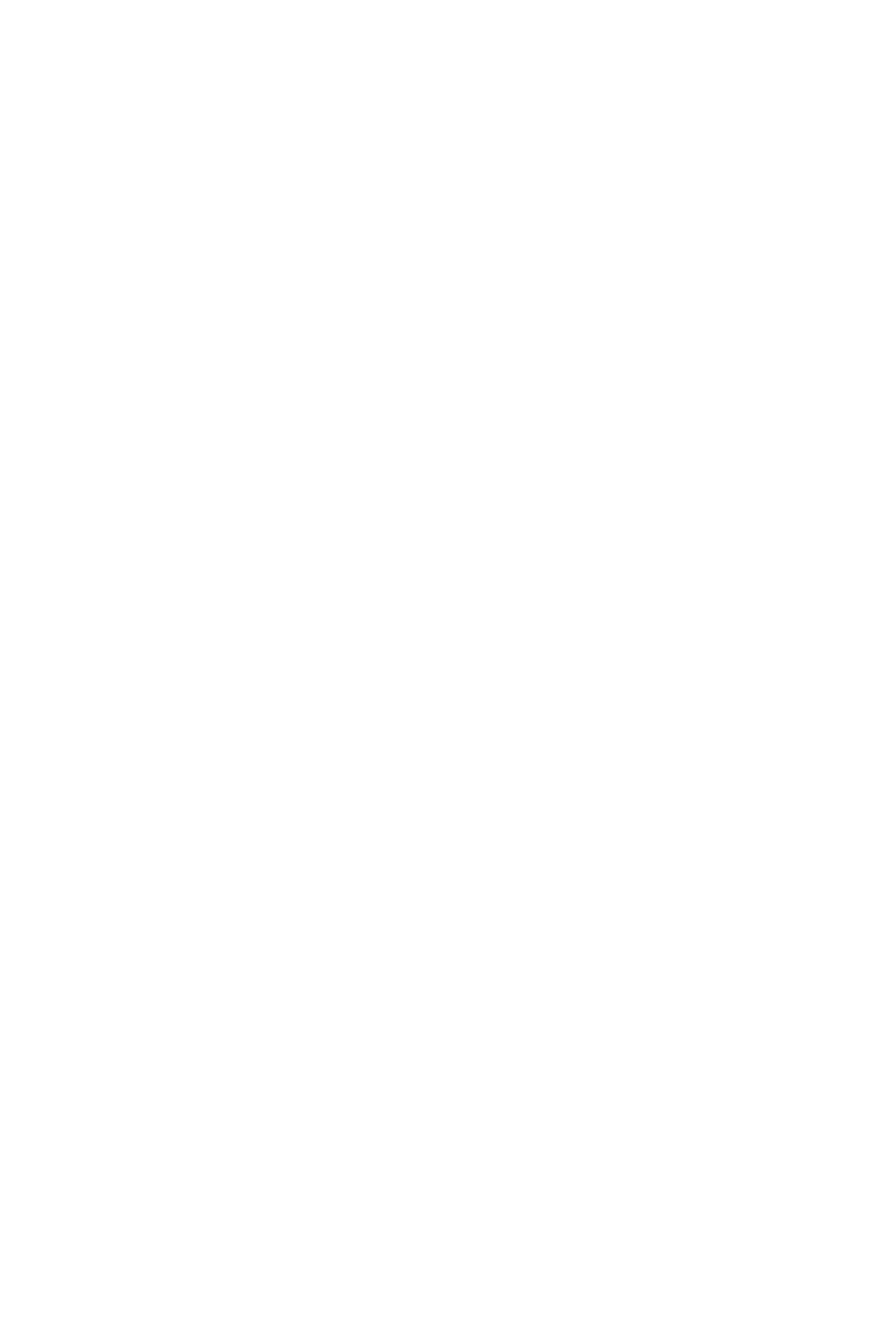
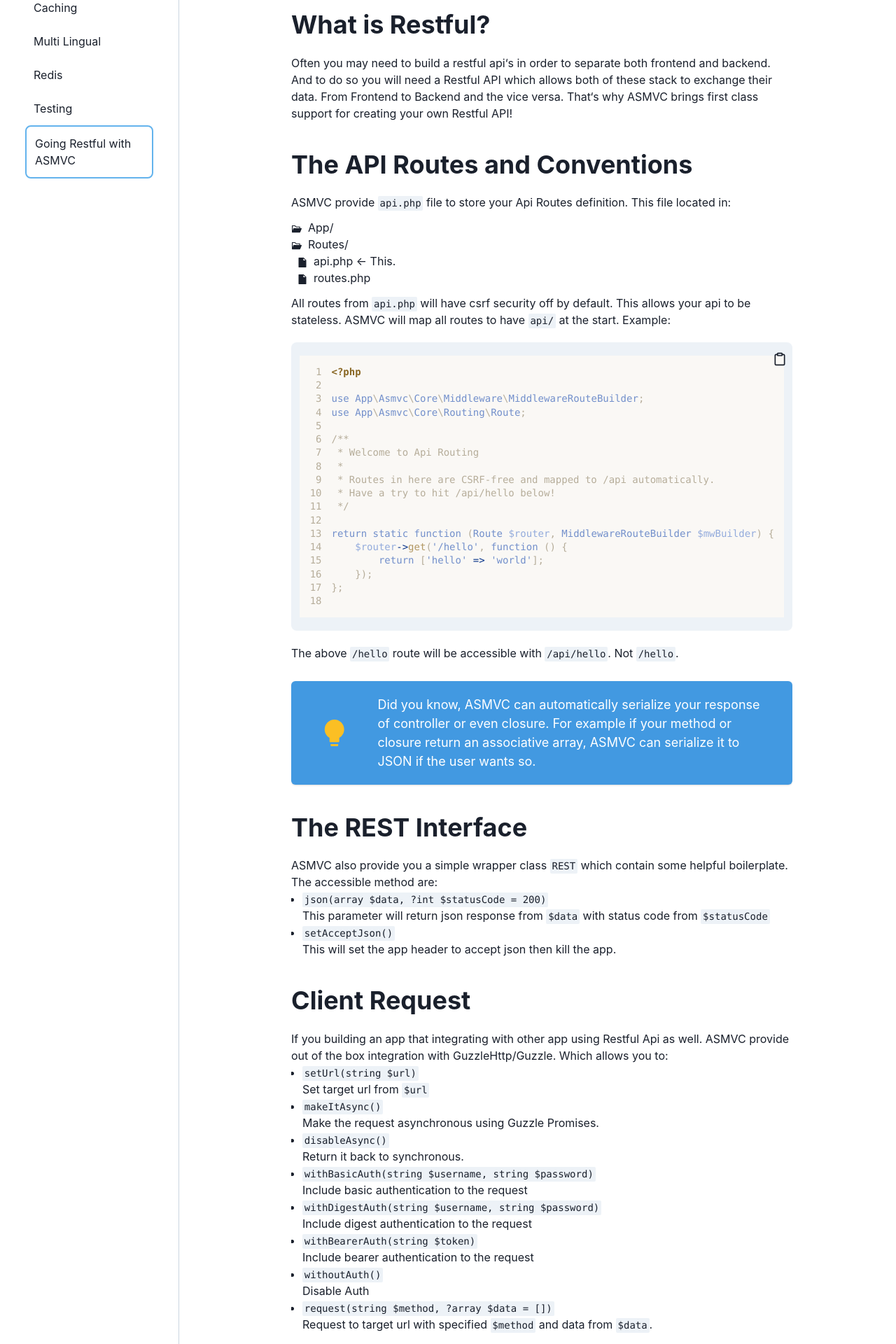
Before and after one commit to albetnov/asmvc-docs, a Next.js app: page /docs/advanced/rest in a window 1280 px wide. Before the commit this address had no page. Shown: the part 480-2400 px from the top of the page at 70% size. Before the commit the page ends 800 px from the top, so only its background shows below. Built offline with nearby package versions, Linux system fonts and the light colour scheme.

Commit message:
feat: add rest page

```diff
--- a/Components/Docs/layoutModel.tsx
+++ b/Components/Docs/layoutModel.tsx
@@ -61,7 +61,8 @@
             {title: "Caching", href: "/docs/advanced/cache"},
             {title: "Multi Lingual", href: "/docs/advanced/translation"},
             {title: "Redis", href: "/docs/advanced/redis"},
-            {title: "Testing", href: "/docs/advanced/tests"}
+            {title: "Testing", href: "/docs/advanced/tests"},
+            {title: "Going Restful with ASMVC", href: "/docs/advanced/rest"}
         ]
     }
 ];
--- /dev/null
+++ b/Models/Advanced/rest.ts
@@ -0,0 +1,27 @@
+const navigations = [
+    {link: "intro", title: "What is Restful?"},
+    {link: "api-routes", title: "The API Routes and Conventions"},
+    {link: "rest-interface", title: "The REST Interface"},
+    {link: "client", title: "Client Request"}
+];
+
+const apiFile = `<?php
+
+use App\\Asmvc\\Core\\Middleware\\MiddlewareRouteBuilder;
+use App\\Asmvc\\Core\\Routing\\Route;
+
+/**
+ * Welcome to Api Routing
+ *
+ * Routes in here are CSRF-free and mapped to /api automatically.
+ * Have a try to hit /api/hello below!
+ */
+
+return static function (Route $router, MiddlewareRouteBuilder $mwBuilder) {
+    $router->get('/hello', function () {
+        return ['hello' => 'world'];
+    });
+};
+`;
+
+export {navigations, apiFile};
--- /dev/null
+++ b/pages/docs/advanced/rest/index.tsx
@@ -0,0 +1,112 @@
+import Layout from "../../../../Components/Docs/Layout";
+import {apiFile, navigations} from "../../../../Models/Advanced/rest";
+import Section from "../../../../Components/Docs/Section";
+import {Code, Link, List, ListItem, Text, UnorderedList} from "@chakra-ui/react";
+import OpenFolder from "../../../../Components/Docs/OpenFolder";
+import File from "../../../../Components/Docs/File";
+import CodeMultiLine from "../../../../Components/Docs/CodeMultiLine";
+import TipsCard from "../../../../Components/Docs/TipsCard";
+
+export default function Rest() {
+    return (
+        <Layout title="Restful" subTitle="Going Restful With ASMVC" navigations={navigations}
+                navigatorTitle="Restful Contents">
+            <Section navigator={navigations[0]}>
+                <Text>
+                    Often you may need to build a restful api&lsquo;s in order to separate both frontend and backend.
+                    And to do so you will need a Restful API which allows both of these stack to exchange their data.
+                    From Frontend to Backend and the vice versa. That&lsquo;s why ASMVC brings first class support
+                    for creating your own Restful API!
+                </Text>
+            </Section>
+            <Section navigator={navigations[1]}>
+                <Text>
+                    ASMVC provide <Code>api.php</Code> file to store your Api Routes definition. This file located in:
+                </Text>
+                <List my={3}>
+                    <OpenFolder>
+                        App/
+                        <OpenFolder>
+                            Routes/
+                            <List ml={2}>
+                                <File>api.php &lt;- This.</File>
+                                <File>routes.php</File>
+                            </List>
+                        </OpenFolder>
+                    </OpenFolder>
+                </List>
+                <Text>
+                    All routes from <Code>api.php</Code> will have csrf security off by default. This allows your api to
+                    be stateless. ASMVC will map all routes to have <Code>api/</Code> at the start. Example:
+                </Text>
+                <CodeMultiLine code={apiFile}/>
+                <Text>The above <Code>/hello</Code> route will be accessible with <Code>/api/hello</Code>.
+                    Not <Code>/hello</Code>.</Text>
+                <TipsCard>
+                    Did you know, ASMVC can automatically serialize your response of controller or even closure. For
+                    example if your method or closure return an associative array, ASMVC can serialize it to JSON if the
+                    user wants so.
+                </TipsCard>
+            </Section>
+            <Section navigator={navigations[2]}>
+                <Text>
+                    ASMVC also provide you a simple wrapper class <Code>REST</Code> which contain some helpful
+                    boilerplate. The accessible method are:
+                </Text>
+                <UnorderedList>
+                    <ListItem>
+                        <Code>json(array $data, ?int $statusCode = 200)</Code>
+                        <Text>This parameter will return json response from <Code>$data</Code> with status code
+                            from <Code>$statusCode</Code></Text>
+                    </ListItem>
+                    <ListItem>
+                        <Code>setAcceptJson()</Code>
+                        <Text>This will set the app header to accept json then kill the app.</Text>
+                    </ListItem>
+                </UnorderedList>
+            </Section>
+            <Section navigator={navigations[3]}>
+                <Text>
+                    If you building an app that integrating with other app using Restful Api as well. ASMVC provide
+                    out of the box integration with <Link
+                    href="https://packagist.org/packages/guzzlehttp/guzzle">GuzzleHttp/Guzzle</Link>. Which allows you
+                    to:
+                </Text>
+                <UnorderedList>
+                    <ListItem>
+                        <Code>setUrl(string $url)</Code>
+                        <Text>Set target url from <Code>$url</Code></Text>
+                    </ListItem>
+                    <ListItem>
+                        <Code>makeItAsync()</Code>
+                        <Text>Make the request asynchronous using Guzzle Promises.</Text>
+                    </ListItem>
+                    <ListItem>
+                        <Code>disableAsync()</Code>
+                        <Text>Return it back to synchronous.</Text>
+                    </ListItem>
+                    <ListItem>
+                        <Code>withBasicAuth(string $username, string $password)</Code>
+                        <Text>Include basic authentication to the request</Text>
+                    </ListItem>
+                    <ListItem>
+                        <Code>withDigestAuth(string $username, string $password)</Code>
+                        <Text>Include digest authentication to the request</Text>
+                    </ListItem>
+                    <ListItem>
+                        <Code>withBearerAuth(string $token)</Code>
+                        <Text>Include bearer authentication to the request</Text>
+                    </ListItem>
+                    <ListItem>
+                        <Code>withoutAuth()</Code>
+                        <Text>Disable Auth</Text>
+                    </ListItem>
+                    <ListItem>
+                        <Code>request(string $method, ?array $data = [])</Code>
+                        <Text>Request to target url with specified <Code>$method</Code> and data from <Code>$data</Code>.</Text>
+                    </ListItem>
+                </UnorderedList>
+            </Section>
+        </Layout>
+    )
+}
```
